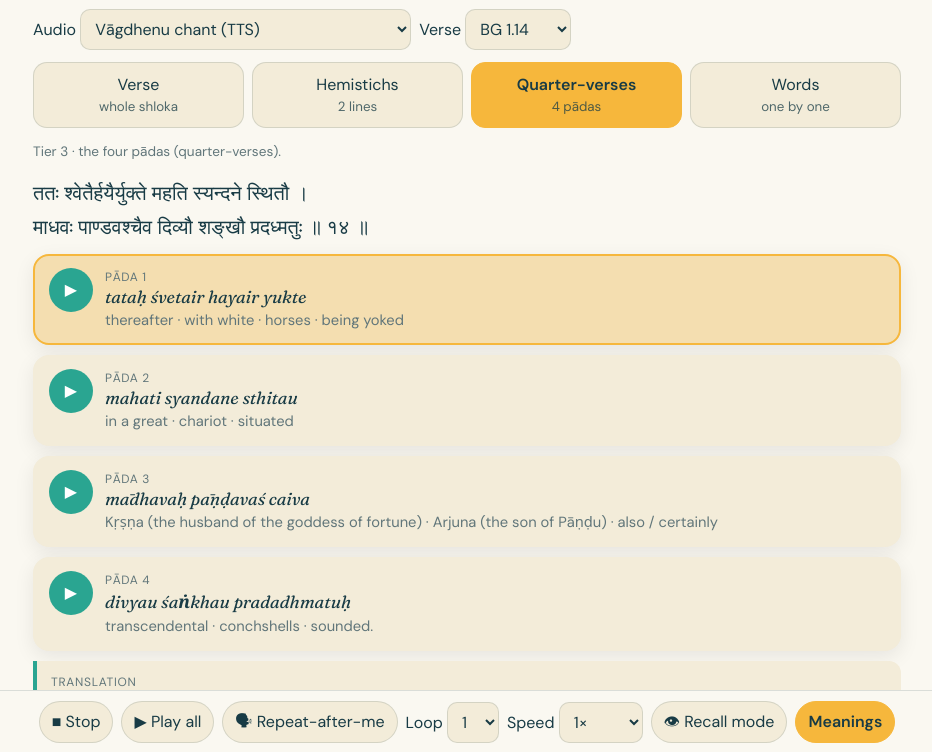
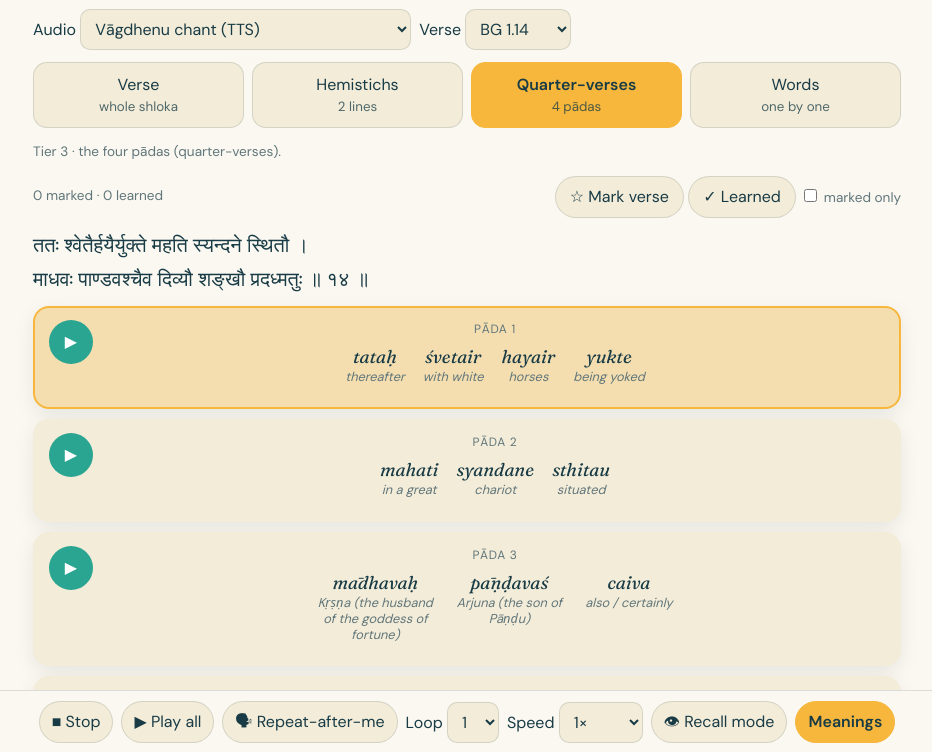
Before and after one commit to ManideepDonkena/Shloka-Data, a plain HTML site: page poc/learn.html in a window 1280 px wide. Both pictures are taken after a click on the button "▶ Play all". Shown: the part 47-799 px from the top of the page, without its empty margins (173-1105 px from the left). Drawn offline with Linux system fonts and the light colour scheme; no server answers.

Commit message:
learn.html: interlinear word+meaning layout, live per-word highlight, verse marks (star/learned)
Co-Authored-By: Claude Sonnet 5.5 <noreply@anthropic.com>

```diff
--- a/poc/learn.html
+++ b/poc/learn.html
@@ -29,6 +29,14 @@ body.recall .hide-able{filter:blur(7px);cursor:pointer;transition:filter .2s}bod
 .bar{position:fixed;left:0;right:0;bottom:0;background:var(--paper);border-top:1px solid var(--line);padding:10px 16px;display:flex;gap:8px;flex-wrap:wrap;align-items:center;justify-content:center}
 .bar .pill{padding:8px 12px}.tr{padding:12px 14px;border-left:4px solid var(--teal);background:var(--cream);border-radius:0 12px 12px 0}
 .note{color:var(--muted);font-size:.85rem}
+.ln{display:flex;flex-wrap:wrap;justify-content:center;gap:2px 4px;margin:2px 0}
+.iw{display:flex;flex-direction:column;align-items:center;text-align:center;padding:5px 7px;border-radius:10px;cursor:pointer;border-bottom:3px solid transparent;max-width:130px}
+.iw .w{font:italic 600 1.15rem Fraunces,Georgia,serif}.iw .m{font-size:.8rem;font-style:italic;color:var(--muted);line-height:1.25;margin-top:1px}
+.iw:hover{background:color-mix(in srgb,var(--gold) 18%,transparent)}
+.iw.now{background:color-mix(in srgb,var(--gold) 55%,transparent);border-bottom-color:var(--gold)}
+.iw.sus{border-bottom:2px dashed #e08a5a}
+.unit.has-iw .tx{text-align:center}.vm{display:flex;gap:8px;align-items:center;justify-content:space-between;flex-wrap:wrap}
+.pill.on{background:var(--gold);border-color:var(--gold);font-weight:600}
 </style></head><body><main>
 <header><h1>Learn a Shloka</h1><a href="index.html">Study / tagging tools →</a></header>
 <div class="row">
@@ -37,6 +45,9 @@ body.recall .hide-able{filter:blur(7px);cursor:pointer;transition:filter .2s}bod
 </div>
 <div class="tiers" id="tiers" role="group" aria-label="Chunk size"></div>
 <p class="note" id="tierNote"></p>
+<div class="vm"><span class="note" id="markNote"></span>
+  <span><button class="pill" id="star" aria-pressed="false">☆ Mark verse</button> <button class="pill" id="done" aria-pressed="false">✓ Learned</button>
+  <label class="note"><input type="checkbox" id="onlyMarked"> marked only</label></span></div>
 <div id="sa" class="sa"></div>
 <div id="units"></div>
 <div class="tr"><div class="lab">Translation</div><div id="tr"></div></div>
@@ -68,10 +79,10 @@ TIERS.forEach(([k,n,sub])=>{const b=document.createElement('button');b.className
 
 async function loadSource(k){
   if(!DB[k]){try{DB[k]=await (await fetch(SOURCES[k].file)).json()}catch(e){DB[k]=[]}}
-  const list=DB[k].filter(v=>v.lines&&v.lines.length);const sel=$('#verse');sel.innerHTML='';
-  list.sort((a,b)=>(+a.chapter-+b.chapter)||(+a.shloka-+b.shloka)).forEach((v,i)=>{const o=document.createElement('option');o.value=i;o.textContent='BG '+v.id;sel.append(o)});
+  const list=DB[k].filter(v=>v.lines&&v.lines.length&&(!$('#onlyMarked').checked||(MK[v.id]||{}).star));const sel=$('#verse');sel.innerHTML='';
+  list.sort((a,b)=>(+a.chapter-+b.chapter)||(+a.shloka-+b.shloka)).forEach((v,i)=>{const o=document.createElement('option');o.value=i;o.dataset.id=v.id;o.textContent='BG '+v.id;sel.append(o)});
   DB[k+'_list']=list;
-  if(!list.length){$('#units').innerHTML='<p class="note">No verses in this source yet.</p>';return}
+  if(!list.length){$('#units').innerHTML='<p class="note">No verses here yet (or none marked).</p>';return}
   pick(0)}
 function pick(i){V=DB[$('#src').value+'_list'][i];BUF=null;bufUrl=null;draw()}
 $('#src').onchange=e=>loadSource(e.target.value);$('#verse').onchange=e=>pick(+e.target.value);
@@ -79,34 +90,56 @@ $('#src').onchange=e=>loadSource(e.target.value);$('#verse').onchange=e=>pick(+e
 function words(l){return l.chunks.flatMap(c=>c.words)}
 function gloss(ws){return ws.map(w=>w.meaning).filter(Boolean).join(' · ')}
 function units(){
-  const L=V.lines;
-  if(tier==='verse')return[{lab:'Verse',iast:L.map(l=>l.text).join(' / '),span:V.verse_audio,ws:L.flatMap(words),meaning:V.translation}];
-  if(tier==='hemi'){const o=[];for(let i=0;i<L.length;i+=2){const g=L.slice(i,i+2);o.push({lab:'Line '+(i/2+1),iast:g.map(l=>l.text).join(' / '),
-    span:{start:g[0].line_audio.start,end:g[g.length-1].line_audio.end},ws:g.flatMap(words)})}return o}
-  if(tier==='pada')return L.map((l,i)=>({lab:'Pāda '+(i+1),iast:l.text,span:l.line_audio,ws:words(l)}));
-  return L.flatMap(l=>words(l)).map(w=>({lab:'',iast:w.token,span:w.word_audio,ws:[w],meaning:w.meaning,sus:w.suspect}))}
+  const L=V.lines,W=l=>[words(l)];
+  if(tier==='verse')return[{lab:'Verse',lines:L.map(words),span:V.verse_audio,tr:V.translation}];
+  if(tier==='hemi'){const o=[];for(let i=0;i<L.length;i+=2){const g=L.slice(i,i+2);o.push({lab:'Line '+(i/2+1),lines:g.map(words),
+    span:{start:g[0].line_audio.start,end:g[g.length-1].line_audio.end}})}return o}
+  if(tier==='pada')return L.map((l,i)=>({lab:'Pāda '+(i+1),lines:W(l),span:l.line_audio}));
+  return L.flatMap(words).map(w=>({lab:'',lines:[[w]],span:w.word_audio}))}
 
 function draw(){
   [...$('#tiers').children].forEach(b=>b.setAttribute('aria-pressed',b.dataset.t===tier));
   $('#tierNote').textContent=NOTES[tier];$('#sa').textContent=V.sanskrit;$('#sa').classList.add('hide-able');$('#tr').textContent=V.translation;
-  UN=units();const box=$('#units');box.innerHTML='';box.className=tier==='word'?'words':'';
-  UN.forEach((u,i)=>{const d=document.createElement('div');d.className='unit'+(u.sus?' sus':'');
-    d.innerHTML=`<button class="play" aria-label="Play">▶</button><div class="tx"><div class="lab"></div><div class="iast hide-able"></div><div class="mean"></div></div>`;
-    d.querySelector('.lab').textContent=u.lab;d.querySelector('.iast').textContent=u.iast;
-    d.querySelector('.mean').textContent=u.meaning||gloss(u.ws);d.querySelector('.play').onclick=()=>{stop();playUnit(i,+$('#loop').value)};
-    d.querySelector('.iast').onclick=e=>e.target.classList.toggle('show');u.el=d;box.append(d)});
-  document.querySelectorAll('.mean').forEach(m=>m.hidden=$('#mean').getAttribute('aria-pressed')!=='true')}
+  UN=units();const box=$('#units');box.innerHTML='';box.className=tier==='word'?'words':'';ALLW=[];
+  const showM=$('#mean').getAttribute('aria-pressed')==='true';
+  UN.forEach((u,i)=>{const d=document.createElement('div');d.className='unit has-iw';
+    d.innerHTML=`<button class="play" aria-label="Play">▶</button><div class="tx"><div class="lab"></div><div class="body"></div></div>`;
+    d.querySelector('.lab').textContent=u.lab;d.querySelector('.play').onclick=()=>{stop();playUnit(i,+$('#loop').value)};
+    const body=d.querySelector('.body');
+    u.lines.forEach(ws=>{const ln=document.createElement('div');ln.className='ln';
+      ws.forEach(w=>{const e=document.createElement('div');e.className='iw'+(w.suspect?' sus':'');
+        e.innerHTML='<span class="w hide-able"></span><span class="m"></span>';e.firstChild.textContent=w.token;
+        const m=e.lastChild;m.textContent=w.meaning||'';m.hidden=!showM;
+        e.onclick=ev=>{ev.stopPropagation();stop();playOne(w)};e.firstChild.onclick=ev=>{if(document.body.classList.contains('recall')){ev.stopPropagation();ev.target.classList.toggle('show')}};
+        ALLW.push({w,e});ln.append(e)});body.append(ln)});
+    if(u.tr){const t=document.createElement('div');t.className='note';t.style.marginTop='8px';t.textContent=u.tr;body.append(t)}
+    u.el=d;box.append(d)});
+  paintMarks()}
+let ALLW=[],raf=null,T0=0,SP=null,RATE=1;
+async function playOne(w){UN.forEach(x=>x.el.classList.remove('live'));const my=tok;await playSpan(w.word_audio,my)}
+function track(){cancelAnimationFrame(raf);const f=()=>{if(!SP)return;const t=SP.start+(AC.currentTime-T0)*RATE;
+  ALLW.forEach(({w,e})=>e.classList.toggle('now',t>=w.word_audio.start&&t<w.word_audio.end));raf=requestAnimationFrame(f)};f()}
+function untrack(){SP=null;cancelAnimationFrame(raf);ALLW.forEach(({e})=>e.classList.remove('now'))}
+/* ---- verse marks (like the app's bookmarks): saved on this device ---- */
+const MK=(()=>{try{return JSON.parse(localStorage.getItem('shlokaMarks')||'{}')}catch(e){return{}}})();
+const saveMk=()=>{try{localStorage.setItem('shlokaMarks',JSON.stringify(MK))}catch(e){}};
+function paintMarks(){const m=MK[V.id]||{};$('#star').textContent=(m.star?'★':'☆')+' Mark verse';$('#star').classList.toggle('on',!!m.star);
+  $('#done').classList.toggle('on',!!m.done);$('#markNote').textContent=Object.values(MK).filter(x=>x.star).length+' marked · '+Object.values(MK).filter(x=>x.done).length+' learned';
+  [...$('#verse').options].forEach(o=>{const id=o.dataset.id,x=MK[id]||{};o.textContent=(x.star?'★ ':'')+'BG '+id+(x.done?' ✓':'')})}
+$('#star').onclick=()=>{(MK[V.id]=MK[V.id]||{}).star=!(MK[V.id]||{}).star;saveMk();paintMarks()};
+$('#done').onclick=()=>{(MK[V.id]=MK[V.id]||{}).done=!(MK[V.id]||{}).done;saveMk();paintMarks()};
+$('#onlyMarked').onchange=()=>loadSource($('#src').value);
 async function buf(){const u=V.audio;if(bufUrl===u&&BUF)return BUF;
   const url=u.startsWith('braja/')?'../BrajaBeats_Gita_MP3/'+encodeURIComponent(V.source_file||u.slice(6)):u;
   BUF=await AC.decodeAudioData(await (await fetch(url)).arrayBuffer());bufUrl=u;return BUF}
 let srcNode=null;
-function stop(){tok++;if(srcNode){try{srcNode.onended=null;srcNode.stop()}catch(e){}srcNode=null}UN.forEach(u=>u.el.classList.remove('live'))}
+function stop(){tok++;untrack();if(srcNode){try{srcNode.onended=null;srcNode.stop()}catch(e){}srcNode=null}UN.forEach(u=>u.el.classList.remove('live'))}
 async function playSpan(sp,my){await buf();if(my!==tok)return;if(AC.state==='suspended')await AC.resume();
   const rate=+$('#speed').value;srcNode=AC.createBufferSource();srcNode.buffer=BUF;srcNode.playbackRate.value=rate;srcNode.connect(AC.destination);
   const g=AC.createGain();srcNode.disconnect();srcNode.connect(g);g.connect(AC.destination);
   const s=Math.max(0,sp.start),e=Math.min(BUF.duration,sp.end),t=AC.currentTime;
   g.gain.setValueAtTime(0,t);g.gain.linearRampToValueAtTime(1,t+0.01);g.gain.setValueAtTime(1,t+(e-s)/rate-0.01);g.gain.linearRampToValueAtTime(0,t+(e-s)/rate); // anti-click fades
-  srcNode.start(t,s,e-s);await sleep((e-s)/rate*1000+30)}
+  srcNode.start(t,s,e-s);T0=t;RATE=rate;SP={start:s};track();await sleep((e-s)/rate*1000+30);if(my===tok)untrack()}
 async function playUnit(i,n=1,pause=0){const my=tok;const u=UN[i];
   for(let k=0;k<n&&my===tok;k++){UN.forEach(x=>x.el.classList.remove('live'));u.el.classList.add('live');u.el.scrollIntoView({block:'nearest',behavior:'smooth'});
     await playSpan(u.span,my);if(my!==tok)return;if(pause)await sleep(pause*(u.span.end-u.span.start)*1000+400);else await sleep(120)}
```
